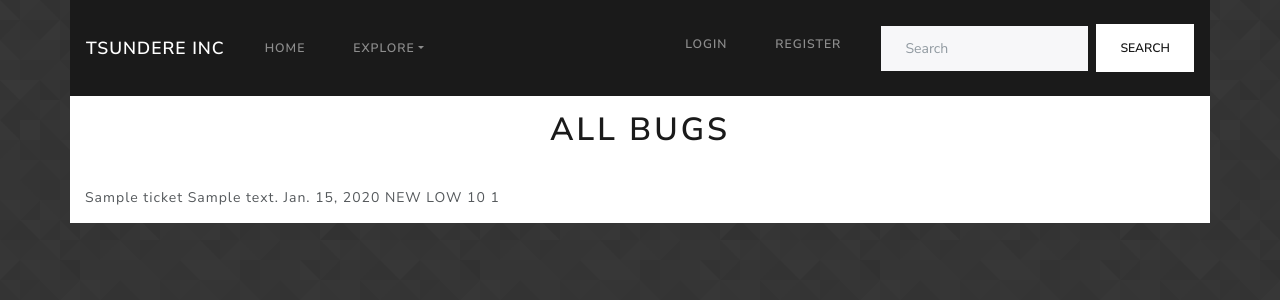
After one commit to Robtych121/TsundereInc-MS4, a Django app: a page that uses templates/base.html in a window 1280 px wide. The commit adds this page. Shown: the top 300 px of the page. Run offline with Django 3.2, Linux system fonts and the light colour scheme; tables that the repository leaves empty hold one stand-in row (values such as "Sample post"); some libraries are stand-ins or nearby versions.

Commit message:
created first draft of bugs/feature pages

```diff
--- a/templates/base.html
+++ b/templates/base.html
@@ -21,14 +21,16 @@
           <div class="collapse navbar-collapse" id="navbarSupportedContent">
             <ul class="navbar-nav mr-auto">
               <li class="nav-item">
-                <a class="nav-link" href="#">Home</a>
+                <a class="nav-link" href="{% url 'index' %}">Home</a>
               </li>
               <li class="nav-item dropdown">
                 <a class="nav-link dropdown-toggle" data-toggle="dropdown" href="#" role="button" aria-haspopup="true" aria-expanded="true">Explore</a>
                 <div class="dropdown-menu" x-placement="bottom-start" style="position: absolute; transform: translate3d(0px, 37px, 0px); top: 0px; left: 0px; will-change: transform;">
-                  <a class="dropdown-item" href="{% url 'all_tickets' %}">Bugs</a>
-                  <a class="dropdown-item" href="#">Features</a>
+                  <a class="dropdown-item" href="{% url 'all_bugs' %}">Bugs</a>
+                  <a class="dropdown-item" href="{% url 'all_features' %}">Features</a>
                   <a class="dropdown-item" href="#">Forum</a>
+                  <div class="dropdown-divider"></div>
+                  <a class="dropdown-item" href="#">Store</a>
                 </div>
               </li>
             </ul>
--- a/tickets/models.py
+++ b/tickets/models.py
@@ -2,13 +2,31 @@ from django.db import models
 
 # Create your models here.
 class Ticket(models.Model):
+    TYPE_CHOICES = [
+        ('BUG', 'Bug'),
+        ('FEATURE', 'Feature')
+    ]
+    type = models.CharField(max_length=20, choices=TYPE_CHOICES, default='BUG',)
     name = models.CharField(max_length=254, default='')
     description = models.TextField()
     date = models.DateField()
-    status = models.CharField(max_length=50, default='')
-    priority = models.CharField(max_length=50, default='')
-    upvotes = models.IntegerField(blank=False)
-    views = models.IntegerField(blank=False)
+    STATUS_CHOICES = [
+        ('NEW', 'New'),
+        ('INPROGRESS', 'In Progress'),
+        ('TESTING', 'Testing'),
+        ('COMPLETED', 'Completed')
+    ]
+    status = models.CharField(max_length=20, choices=STATUS_CHOICES, default='NEW',)
+    PRIORITY_CHOICES = [
+        ('LOW', 'Low'),
+        ('NORMAL', 'Normal'),
+        ('HIGH', 'High')
+    ]
+    priority = models.CharField(max_length=20, choices=PRIORITY_CHOICES, default='LOW',)
+    upvotes = models.IntegerField(blank=False, default=0)
+    views = models.IntegerField(blank=False, default=0)
+    points = models.IntegerField(blank=False, default=0)
+
 
     def __str__(self):
-        return '{0} - Priority: {1} | Status: {2}'.format(self.name, self.priority, self.status)
+        return '{0} - Type: {1} | Priority: {2} | Status: {3}'.format(self.name, self.type, self.priority, self.status)
--- /dev/null
+++ b/tickets/templates/all_bugs.html
@@ -0,0 +1,18 @@
+{% extends 'base.html' %}
+
+{% block page_title %}All Bugs{% endblock %}
+{% block page_heading%}All Bugs{% endblock %}
+
+{% block content %}
+
+{% for ticket in tickets %}
+{{ticket.name}}
+{{ticket.description}}
+{{ticket.date}}
+{{ticket.status}}
+{{ticket.priority}}
+{{ticket.views}}
+{{ticket.upvotes}}
+{% endfor %}
+
+{% endblock %}
--- a/tickets/urls.py
+++ b/tickets/urls.py
@@ -1,6 +1,7 @@
 from django.conf.urls import url, include
-from .views import all_tickets
+from .views import all_bugs, all_features
 
 urlpatterns = [
-    url(r'^$', all_tickets, name='all_tickets')
+    url(r'^bugs/$', all_bugs, name='all_bugs'),
+    url(r'^tickets/$', all_features, name='all_features')
 ]
--- a/tickets/views.py
+++ b/tickets/views.py
@@ -2,6 +2,10 @@ from django.shortcuts import render
 from .models import Ticket
 
 # Create your views here.
-def all_tickets(request):
-    tickets = Ticket.objects.all()
-    return render(request, 'all_tickets.html', {'tickets': tickets})
+def all_bugs(request):
+    tickets = Ticket.objects.filter(type='BUG')
+    return render(request, 'all_bugs.html', {'tickets': tickets})
+
+def all_features(request):
+    tickets = Ticket.objects.filter(type='FEATURE')
+    return render(request, 'all_features.html', {'tickets': tickets})
```
Also changed, not shown: tickets/templates/all_features.html (added, +18 -0 lines), tickets/templates/all_tickets.html (deleted, +0 -8 lines), tickets/migrations/0002_auto_20200307_2115.py (added), tickets/migrations/0003_auto_20200307_2137.py (added).
